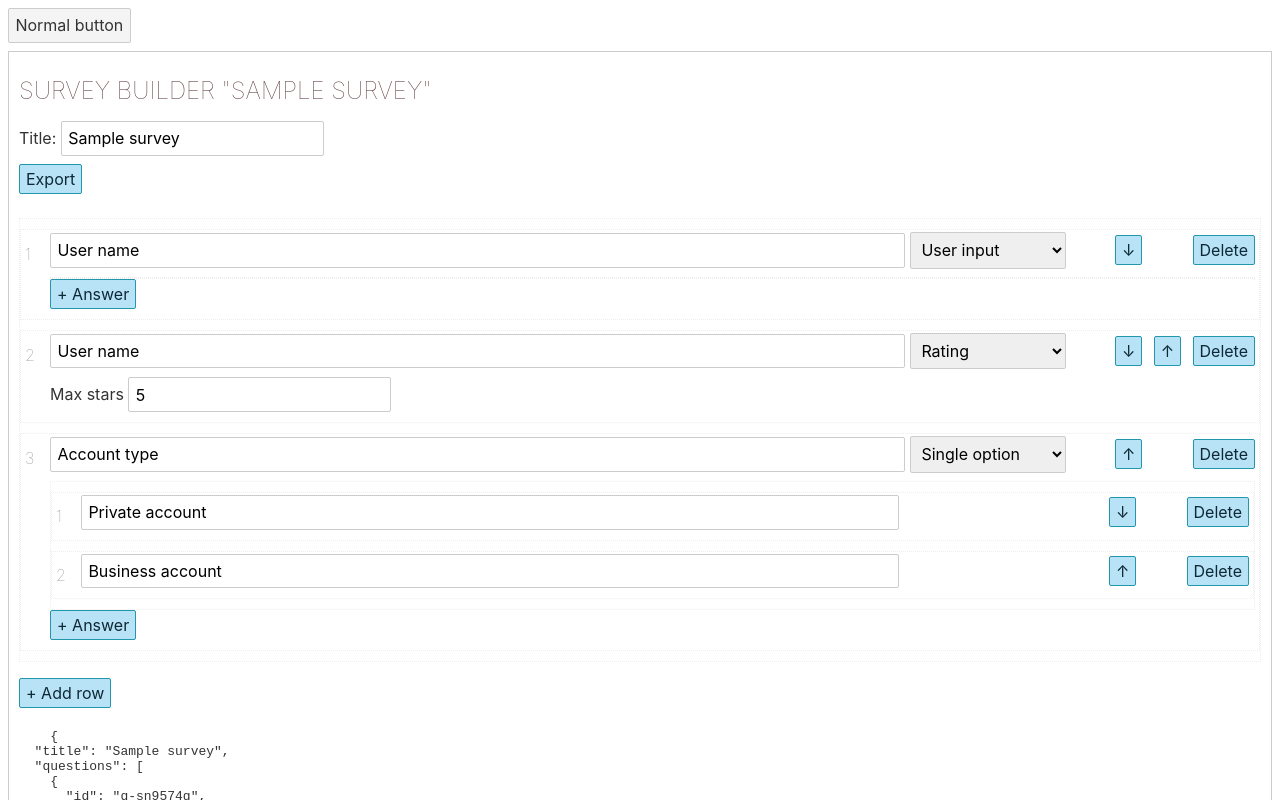
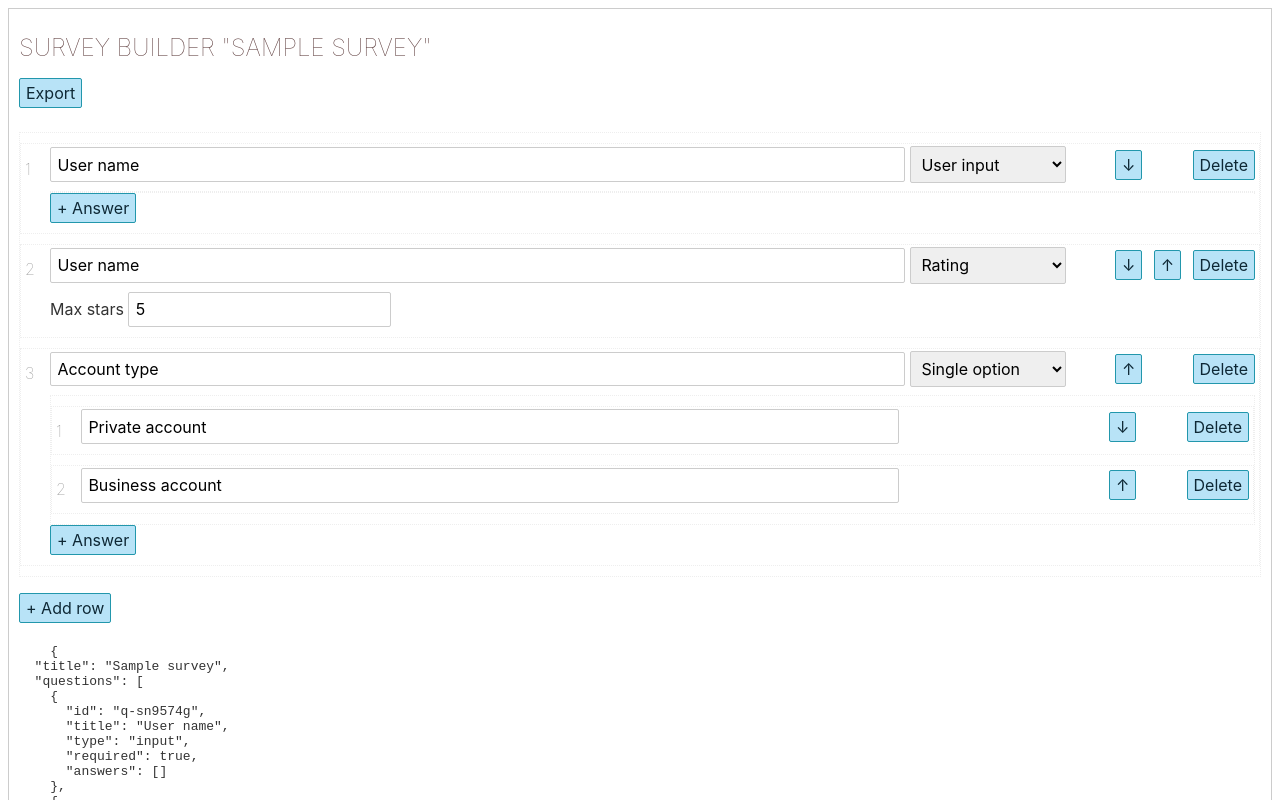
Before and after one commit to lotas/survey-builder, a Svelte app: page / in a window 1280 px wide. Shown: the top 800 px of the page. Built offline with nearby package versions, Linux system fonts and the light colour scheme.

Commit message:
Improved types

```diff
--- a/src/App.svelte
+++ b/src/App.svelte
@@ -1,4 +1,6 @@
 <script lang="ts">
+import type { SurveyBuilderSnapshot } from './SurveyBuilder/types';
+
 import { genId } from './SurveyBuilder/utils';
 
 
@@ -6,6 +8,7 @@ import { genId } from './SurveyBuilder/utils';
     (window as any).SurveyBuilder({
       target: document.getElementById('survey-builder'),
       props: {
+        haveTitle: false,
         snapshot: {
           title: 'Sample survey',
           questions: [
@@ -42,8 +45,11 @@ import { genId } from './SurveyBuilder/utils';
             },
           ]
         },
-        onExport: (data: any) => {
+        onExport: (data: SurveyBuilderSnapshot) => {
           console.log('Congrats: export', data)
+        },
+        onChange: (data: SurveyBuilderSnapshot) => {
+          console.log('Model changed', data)
         }
       }
     })
@@ -51,7 +57,6 @@ import { genId } from './SurveyBuilder/utils';
 </script>
 
 <main>
-  <button>Normal button</button>
   <div id="survey-builder"></div>
 </main>
 
--- a/src/SurveyBuilder/SurveyBuilder.svelte
+++ b/src/SurveyBuilder/SurveyBuilder.svelte
@@ -6,11 +6,15 @@
   import Questions from './Questions.svelte';
   import { genId } from './utils';
 
+  export let haveTitle = true;
   export let snapshot: SurveyBuilderSnapshot = {};
-  export let onExport: (snapshot: SurveyBuilderSnapshot) => void;
+  export let onChange: (snapshot: SurveyBuilderSnapshot) => void = () => {};
+  export let onExport: (snapshot: SurveyBuilderSnapshot) => void = () => {};
 
   $: {
-    onExport(snapshot)
+    if (typeof onChange === 'function') {
+      onChange(snapshot)
+    }
   }
 
   function addRow() {
@@ -34,10 +38,12 @@
 
 <main>
   <h1>Survey builder &quot;{snapshot.title || 'no name'}&quot;</h1>
+  {#if haveTitle}
   <label for="title">
     Title:
     <input id="title" type="text" bind:value={snapshot.title} />
   </label>
+  {/if}
   <button on:click={handleExport}>
     Export
   </button>
```
Also changed, not shown: src/SurveyBuilder/types.ts (+10 -0 lines), src/main.ts (+1 -9 lines).
